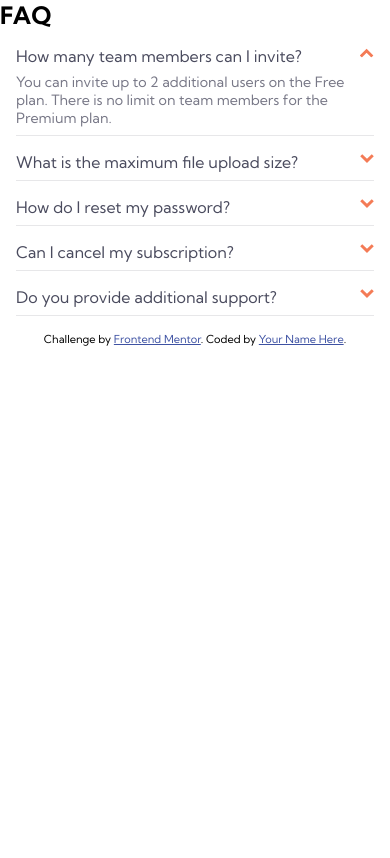
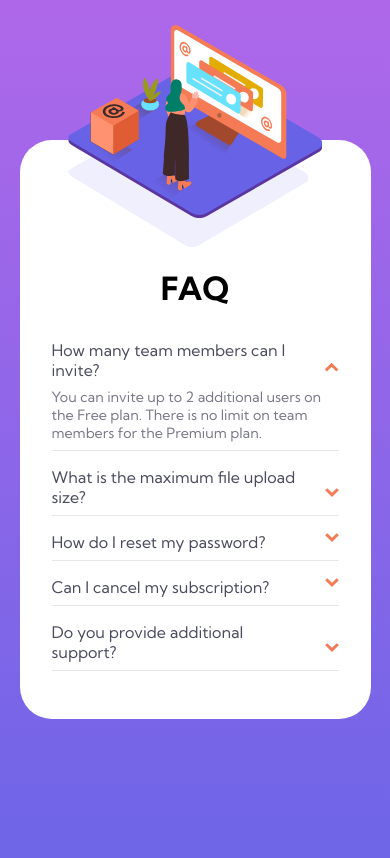
Before and after one commit to mustafa-kapadia1483/faq-accordion-card, a plain HTML site: page index.html in a window 390 px wide. Drawn offline with Linux system fonts and the light colour scheme.

Commit message:
mobile layout done

```diff
--- a/index.html
+++ b/index.html
@@ -34,7 +34,18 @@
 <body>
   <section>
     <div class="card">
-      <div class="card-image"></div>
+      <div class="card-image">
+        <picture class="pattern">
+          <source media="(max-width: 799px)" srcset="./images/bg-pattern-mobile.svg" type="">
+          <source media="(min-width: 800px)" srcset="./images/bg-pattern-desktop.svg" type="">
+          <img src="./images/bg-pattern-desktop.svg" alt="">
+        </picture>
+        <picture class="woman">
+          <source media="(max-width: 799px)" srcset="./images/illustration-woman-online-mobile.svg" type="">
+          <source media="(min-width: 800px)" srcset="./images/" type="images/illustration-woman-online-desktop.svg">
+          <img src="./images/illustration-woman-online-desktop.svg" alt="">
+        </picture>
+      </div>
       <div class="card-content">
         <h1 class="card-title">FAQ</h1>
         <ul class="faqs">
@@ -71,10 +82,10 @@
     </div>
   </section>
 
-  <div class="attribution">
+  <!-- <div class="attribution">
     Challenge by <a href="https://www.frontendmentor.io?ref=challenge" target="_blank">Frontend Mentor</a>.
     Coded by <a href="#">Your Name Here</a>.
-  </div>
+  </div> -->
 
   <script>
     const faqs = document.querySelectorAll(".faqs > li")
--- a/style.css
+++ b/style.css
@@ -1,7 +1,9 @@
 :root {
   --primary-text-color: hsl(237, 12%, 33%);
   --secondary-text-color: hsl(240, 6%, 50%);
-  --divider-color: hsl(240, 5%, 91%)
+  --divider-color: hsl(240, 5%, 91%);
+  --gradient-violet: hsl(273, 75%, 66%);
+  --gradient-blue: hsl(240, 73%, 65%);
 }
 
 * {
@@ -15,10 +17,55 @@ ul {
   list-style-type: none;
 }
 
+body {
+  height: 100vh;
+  width: 100vw;
+  background: linear-gradient(to bottom, var(--gradient-violet), var(--gradient-blue));
+  background-repeat: no-repeat;
+}
+
+section {
+  background: #fff;
+  padding-inline: 1em;
+  padding-top: 8em;
+  padding-bottom: 2em;
+  padding-inline: 2em;
+  width: 90%;
+  margin-inline: auto;
+  margin-top: 36%;
+
+  border-radius: 2em;
+  /* position: relative; */
+}
+
+/* .card-image {
+  position: relative;
+} */
+
+.card-image picture {
+  position: absolute;
+  width: 65%;
+  left: 50%;
+  transform: translateX(-50%);
+}
+
+picture.pattern {
+  top: 17%;
+}
+
+picture.woman {
+  top: 3%;
+}
+
+.card-title {
+  text-align: center;
+  font-size: 2rem;
+}
+
 /* temp start */
 
 .faqs {
-  margin: 1em;
+  margin-top: 2em;
 }
 
 /* temp end */
@@ -74,3 +121,9 @@ li[active] .faq-content {
     opacity: 1;
   }
 }
+
+.card-image picture img {
+  max-width: 100%;
+  max-height: 300px;
+
+}
```
